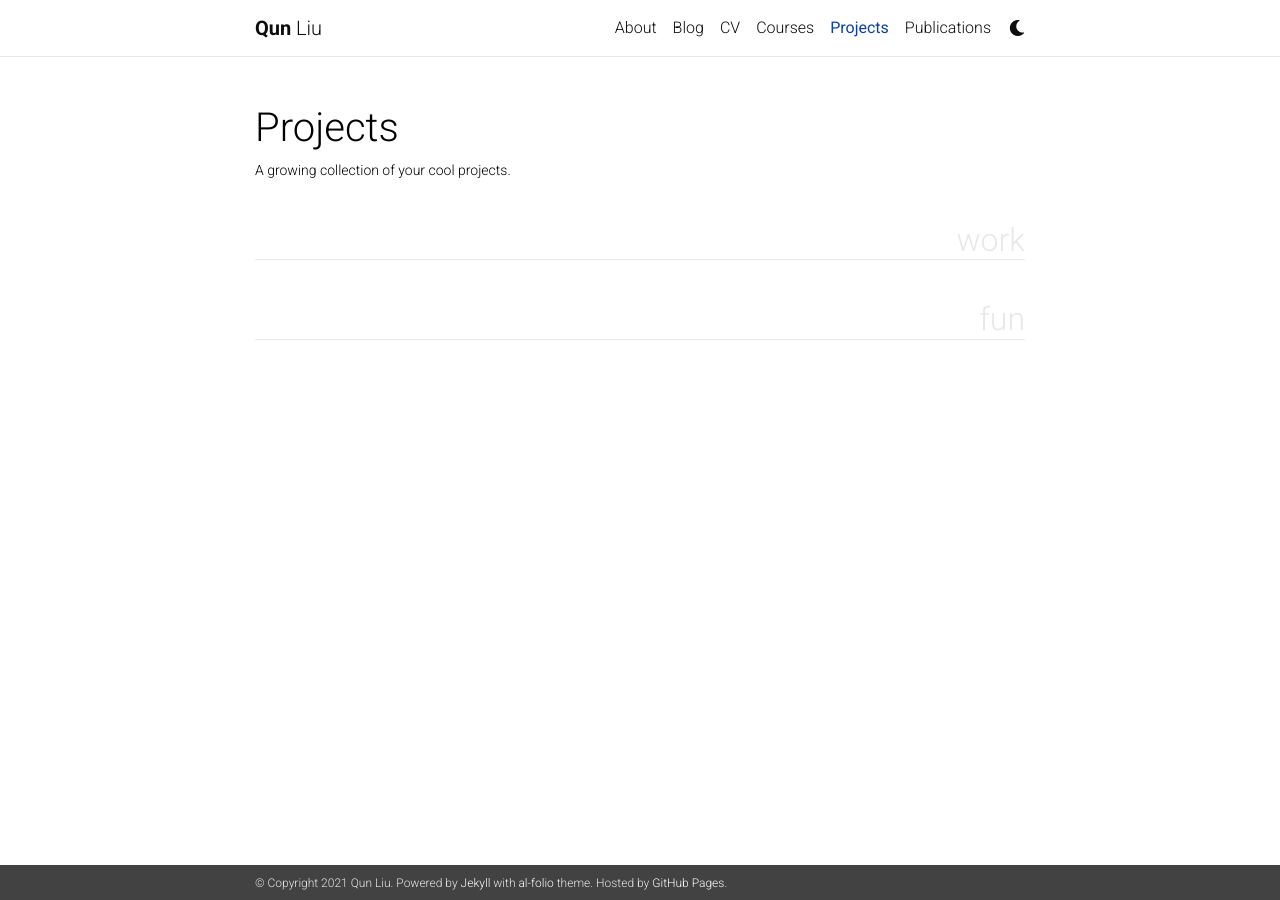
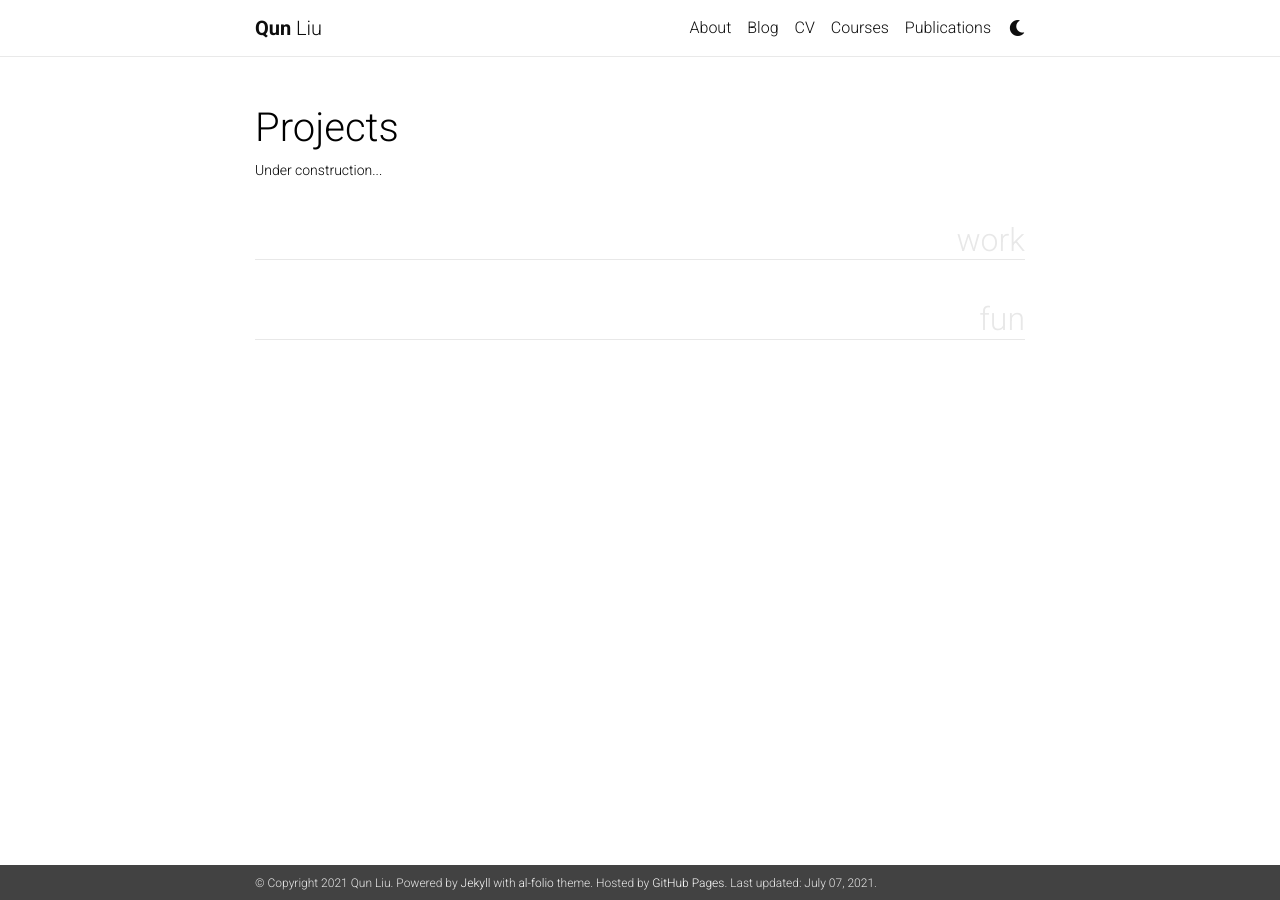
Before and after one commit to lqxyz/lqxyz.github.io, a Jekyll site: the page built from _pages/projects.md, in a window 1280 px wide. Built offline with Jekyll 4.4.1, drawn with Linux system fonts in a browser that asks for light colours; nearby versions of some CDN libraries; comment, search, counter and statistics services are not loaded; a style sheet for code colours, icons or effects is not loaded.

Commit message:
delete project nav

```diff
--- a/_config.yml
+++ b/_config.yml
@@ -16,7 +16,7 @@ footer_text: >
 icon: # the emoji used as the favicon
 url: # the base hostname & protocol for your site
 baseurl: #/al-folio # the subpath of your site, e.g. /blog/
-last_updated: false # set to true if you want to display last updated in the footer
+last_updated: true # set to true if you want to display last updated in the footer
 impressum_path:  # set to path to include impressum link in the footer, use the same path as permalink in a page, helps to conform with EU GDPR
 
 # -----------------------------------------------------------------------------
@@ -165,7 +165,7 @@ scholar:
 # Optional Features
 # -----------------------------------------------------------------------------
 
-enable_google_analytics:    false  # enables google analytics
+enable_google_analytics:    true   # enables google analytics
 enable_panelbear_analytics: false  # enables panelbear analytics
 enable_mansory:             true   # enables automatic project cards arangement
 enable_math:                true   # enables math typesetting (uses MathJax)
--- a/_pages/projects.md
+++ b/_pages/projects.md
@@ -2,8 +2,8 @@
 layout: page
 permalink: /projects/
 title: Projects
-description: A growing collection of your cool projects.
-nav: true
+description: Under construction...
+nav: false
 display_categories: [work, fun]
 horizontal: false
 ---
```
